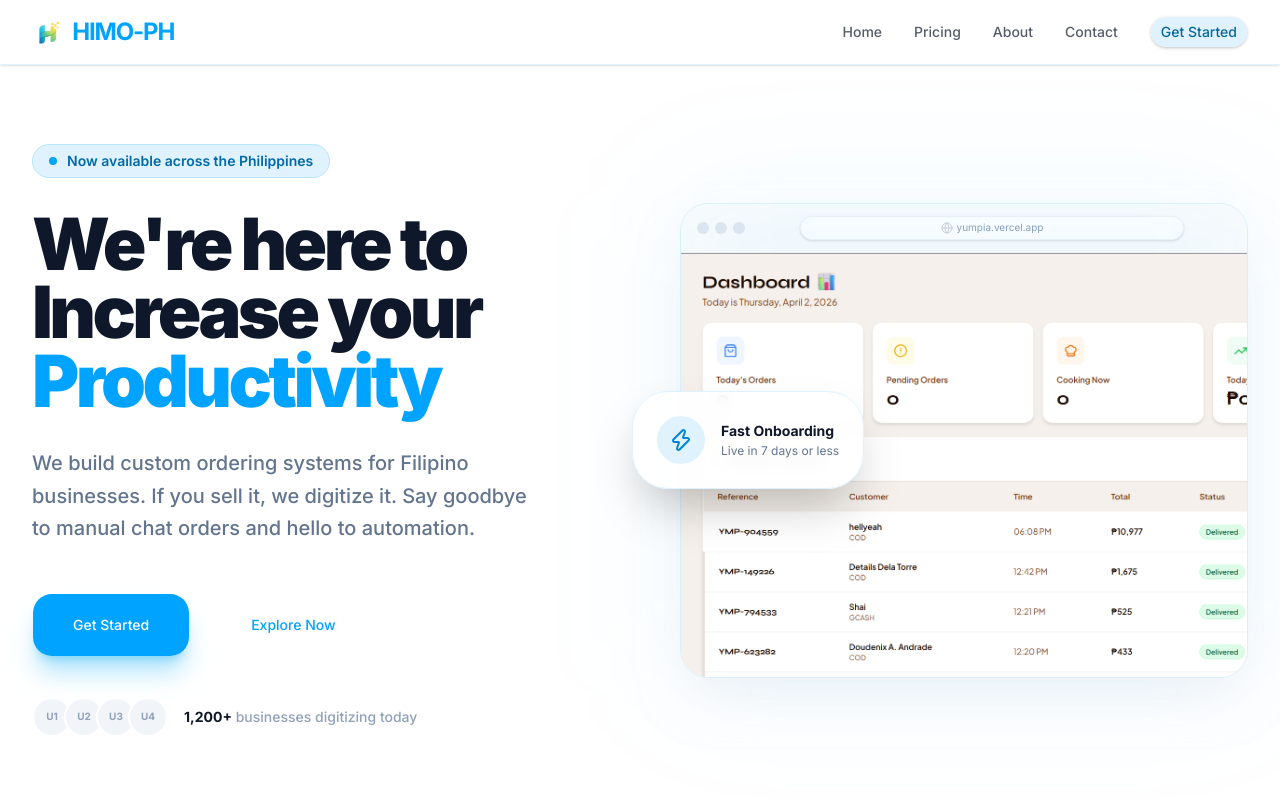
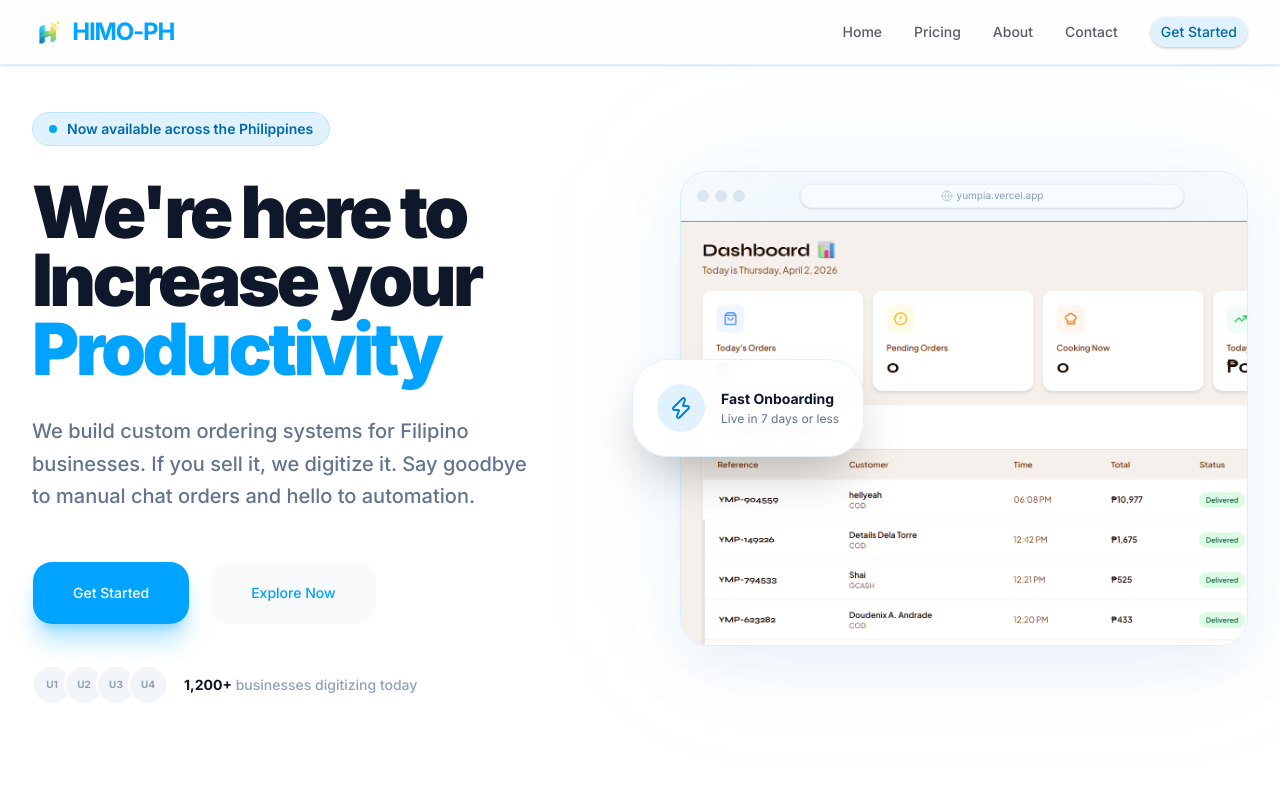
Before and after one commit to historysite-17/himoph, a Next.js app: page / in a window 1280 px wide. Shown: the top 800 px of the page. Built offline with nearby package versions, Linux system fonts and the light colour scheme.

Commit message:
ui: minimize hero padding to pt-12 and fix overscroll background tint

```diff
--- a/src/app/about/page.tsx
+++ b/src/app/about/page.tsx
@@ -6,7 +6,7 @@ export default function About() {
   return (
     <div className="flex flex-col min-h-screen bg-white">
       {/* Hero */}
-      <section className="relative pt-20 pb-24 px-6 text-center overflow-hidden">
+      <section className="relative pt-12 pb-24 px-6 text-center overflow-hidden">
         <div className="absolute inset-0 -z-10 bg-[radial-gradient(circle_at_50%_0%,_var(--tw-gradient-stops))] from-sky-100/50 via-white to-white"></div>
         <div className="relative z-10 max-w-3xl mx-auto">
           <Badge className="bg-sky-100 text-primary mb-8 hover:bg-sky-100 border-sky-200 px-4 py-1.5 text-sm font-bold">Our Story</Badge>
--- a/src/app/contact/page.tsx
+++ b/src/app/contact/page.tsx
@@ -22,7 +22,7 @@ export default function Contact() {
   return (
     <div className="flex flex-col min-h-screen bg-white pb-32">
       {/* Hero */}
-      <section className="relative py-20 px-6 text-center overflow-hidden">
+      <section className="relative pt-12 pb-20 px-6 text-center overflow-hidden">
         <div className="absolute inset-0 -z-10 bg-[radial-gradient(circle_at_50%_0%,_var(--tw-gradient-stops))] from-sky-100/50 via-white to-white"></div>
         <div className="relative z-10 max-w-3xl mx-auto">
           <Badge className="bg-sky-100 text-primary mb-8 hover:bg-sky-100 border-sky-200 px-4 py-1.5 text-sm font-bold">Contact Us</Badge>
--- a/src/app/globals.css
+++ b/src/app/globals.css
@@ -49,7 +49,7 @@
 }
 
 :root {
-  --background: #FFFFFF;
+  --background: #F8FAFC; /* Subtle sky/slate tint to blend with hero */
   --foreground: #0F172A;
   --card: #FFFFFF;
   --card-foreground: #0F172A;
--- a/src/app/page.tsx
+++ b/src/app/page.tsx
@@ -39,7 +39,7 @@ export default function Home() {
     <div className="flex flex-col min-h-screen bg-white">
 
       {/* SaaS Hero Section */}
-      <section className="relative px-6 lg:px-8 pt-20 pb-40 overflow-hidden">
+      <section className="relative px-6 lg:px-8 pt-12 pb-40 overflow-hidden">
         {/* Sky blue radial gradient background */}
         <div className="absolute inset-0 -z-10 bg-[radial-gradient(circle_at_70%_20%,_var(--tw-gradient-stops))] from-sky-100/50 via-white to-white"></div>
         <div className="absolute top-0 right-0 -z-10 h-[600px] w-[600px] rounded-full bg-sky-50/30 blur-3xl opacity-60 transition-all translate-x-1/2 -translate-y-1/4 animate-pulse"></div>
--- a/src/app/pricing/page.tsx
+++ b/src/app/pricing/page.tsx
@@ -104,7 +104,7 @@ export default function Pricing() {
     <div className="flex flex-col min-h-screen bg-white pb-32">
 
       {/* Hero */}
-      <section className="relative pt-20 pb-24 px-6 text-center overflow-hidden">
+      <section className="relative pt-12 pb-24 px-6 text-center overflow-hidden">
         <div className="absolute inset-0 -z-10 bg-[radial-gradient(circle_at_50%_0%,_var(--tw-gradient-stops))] from-sky-100/50 via-white to-white"></div>
         <div className="relative z-10 max-w-4xl mx-auto">
           <Badge className="bg-sky-100 text-primary mb-8 hover:bg-sky-100 border-sky-200 px-4 py-1.5 text-sm font-bold">Pricing Plans</Badge>
```
